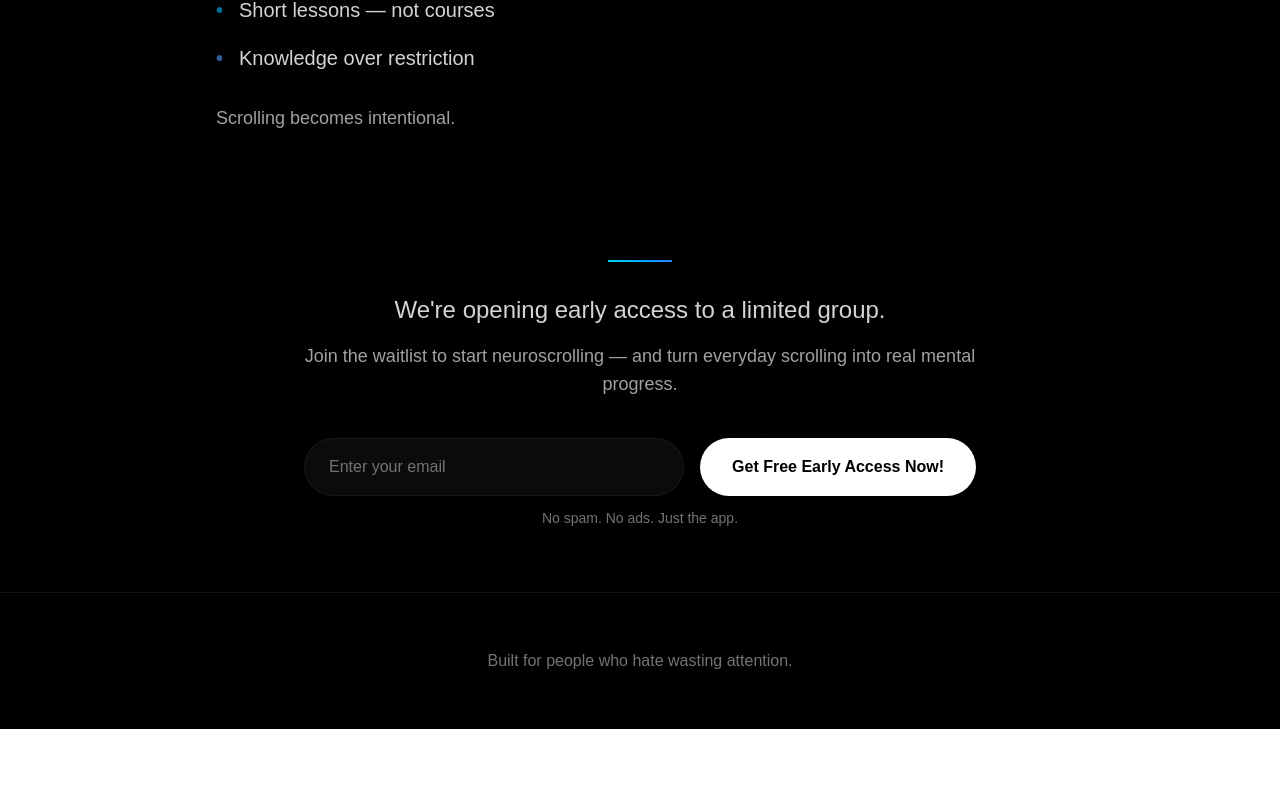
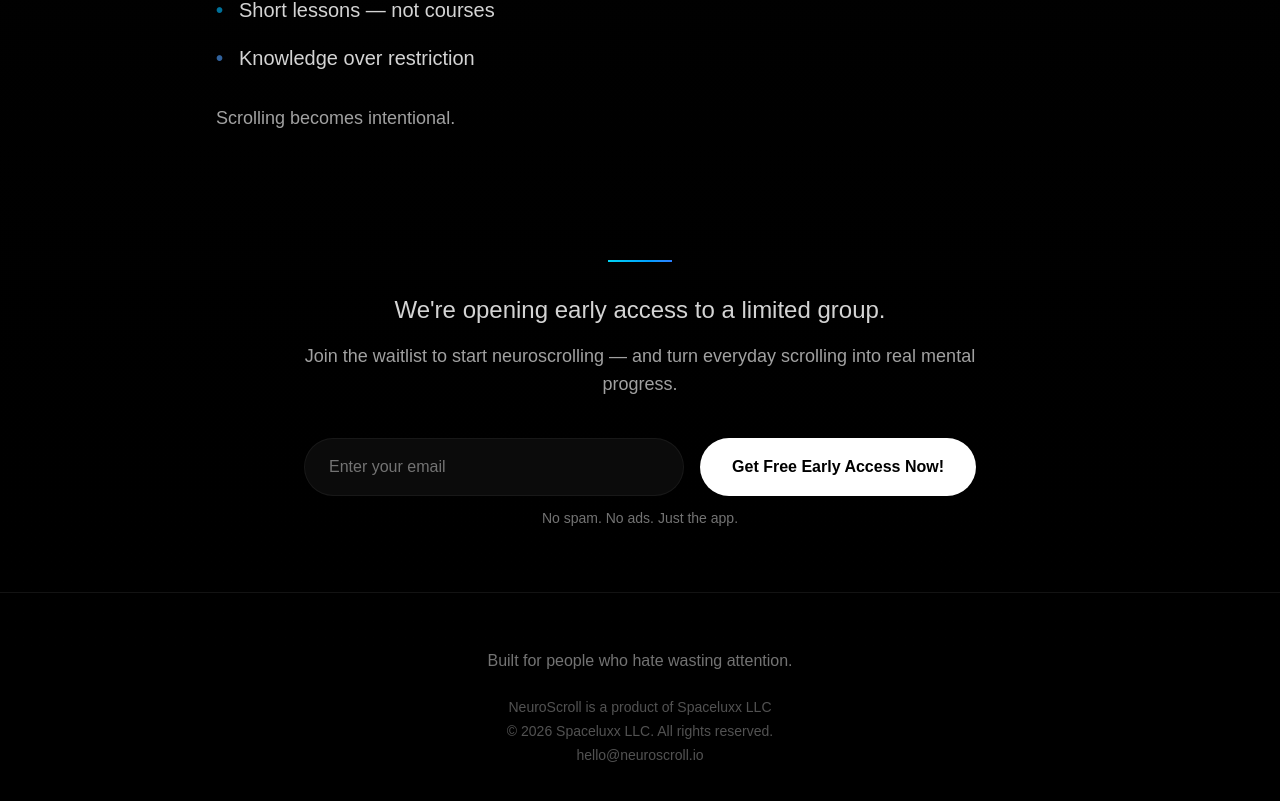
Before and after one commit to gh99-lgtm/neuroscroll-landing, a Next.js app: page / in a window 1280 px wide. Shown: the part 2897-3698 px from the top of the page. Before the commit the page ends 3626 px from the top, so only its background shows below. Built offline with nearby package versions, Linux system fonts and the light colour scheme.

Commit message:
Add Spaceluxx LLC footer with copyright and contact email

```diff
--- a/app/page.tsx
+++ b/app/page.tsx
@@ -315,6 +315,15 @@ export default function Home() {
         <p className="text-neutral-500">
           Built for people who hate wasting attention.
         </p>
+        <div className="mt-6 space-y-1 text-sm text-neutral-600">
+          <p>NeuroScroll is a product of Spaceluxx LLC</p>
+          <p>© 2026 Spaceluxx LLC. All rights reserved.</p>
+          <p>
+            <a href="mailto:hello@neuroscroll.io" className="hover:text-neutral-400 transition-colors">
+              hello@neuroscroll.io
+            </a>
+          </p>
+        </div>
       </footer>
     </div>
   );
```
